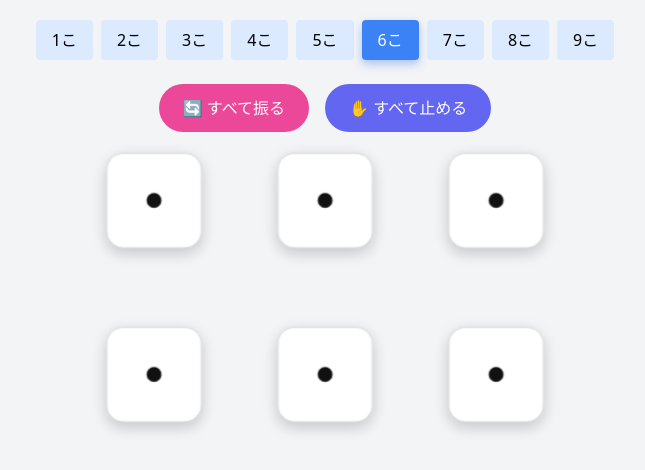
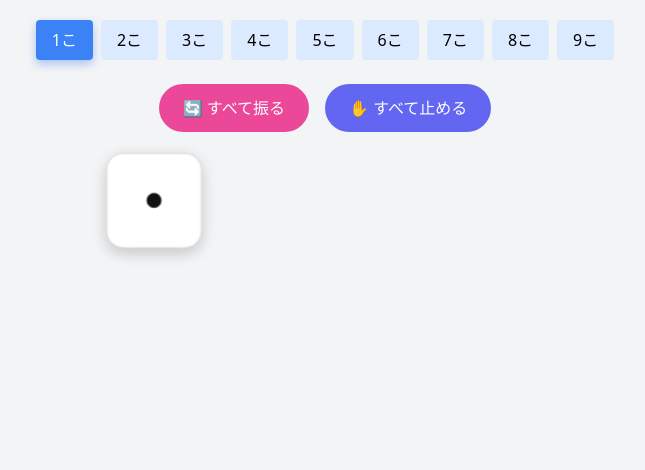
Before and after one commit to tkk-fk/web-saikoro, a plain HTML site: page index.html in a window 1280 px wide. Shown: the part 64-534 px from the top of the page, without its empty margins (315-960 px from the left). Drawn offline with nearby package versions, Linux system fonts and the light colour scheme.

Commit message:
Change default count from 6 to 1

```diff
--- a/index.html
+++ b/index.html
@@ -244,7 +244,7 @@ function toggleRoll(state){
 /* ─── 個数ボタンまわり ─── */
 
 const countButtons = document.querySelectorAll(".countBtn");
-const DEFAULT_COUNT = 6;
+const DEFAULT_COUNT = 1;
 
 function setActiveCountButton(n) {
   countButtons.forEach(btn => {
```
